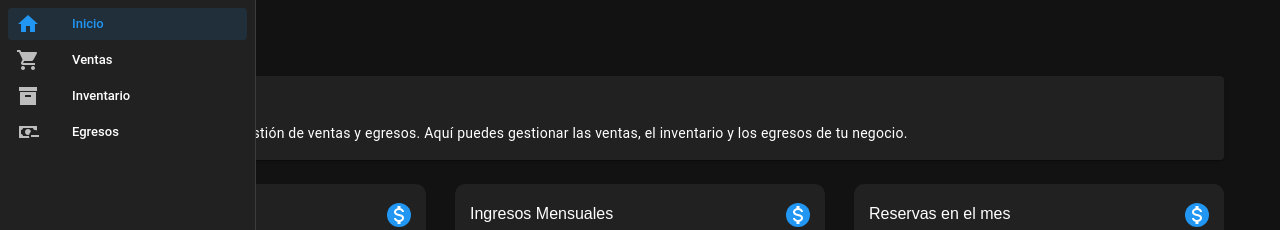
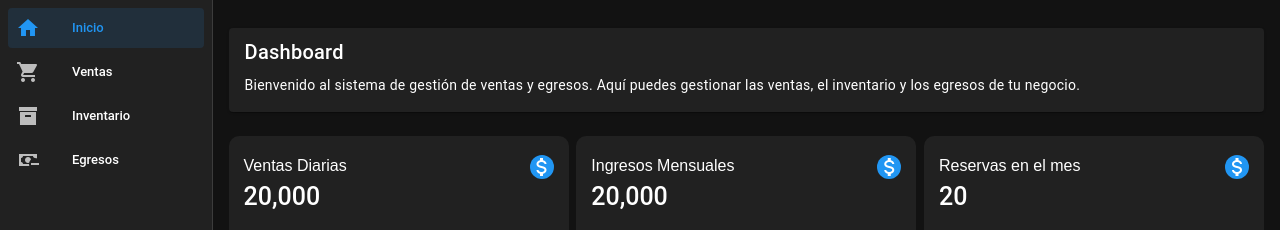
Before and after one commit to peter-R2-D2/POS, a Vue app: page / in a window 1280 px wide. Shown: the top 230 px of the page. Built offline with nearby package versions, Linux system fonts and the light colour scheme.

Commit message:
feat: agregar overview

```diff
--- a/src/App.vue
+++ b/src/App.vue
@@ -14,13 +14,13 @@
       <v-navigation-drawer
         v-model="drawer"
         :location="$vuetify.display.mobile ? 'start' : undefined"
-        expand-on-hover
-        rail
-        permanent
+        :class="{
+          'position-relative': !$vuetify.display.mobile,
+          'position-absolute': $vuetify.display.mobile
+        }"
       >
         <v-list
           :lines="false"
-          density="compact"
           nav
         >
           <v-list-item
--- a/src/components/Dashboard/CardMounted.vue
+++ b/src/components/Dashboard/CardMounted.vue
@@ -31,7 +31,7 @@ const props = defineProps({
 
 <style lang="scss" scoped>
 .card {
-  width: 370px;
+  width: 340px;
   background-color: #212121;
   padding: 18px 15px;
   display: flex;
--- /dev/null
+++ b/src/components/Dashboard/Overview.vue
@@ -0,0 +1,49 @@
+<template>
+  <div class="overview">
+    <div>
+      <h2>Overview</h2>
+
+      <div>
+        <v-btn />
+      </div>
+    </div>
+
+    <v-sparkline
+      :labels="labels"
+      :model-value="value"
+      color="blue"
+      line-width="1"
+      padding="1"
+    />
+  </div>
+</template>
+
+<script setup>
+import { ref } from 'vue';
+
+const labels = ref([
+  'Enero',
+  'Febrero',
+  'Marzo',
+  'Abril',
+  'Mayo',
+  'Junio',
+  'Julio',
+  'Agosto',
+  'Septiembre',
+  'Octubre',
+  'Noviembre',
+  'Diciembre'
+])
+
+const value = ref([
+    200,
+    675,
+    410,
+    390,
+    310,
+    460,
+    250,
+    240,
+  ])
+</script>
--- a/src/pages/index.vue
+++ b/src/pages/index.vue
@@ -1,6 +1,6 @@
 <template>
   <div>
-    <v-row class="mt-12">
+    <v-row class="mt-12 mt-md-0">
       <v-col
         cols="12"
       >
```
